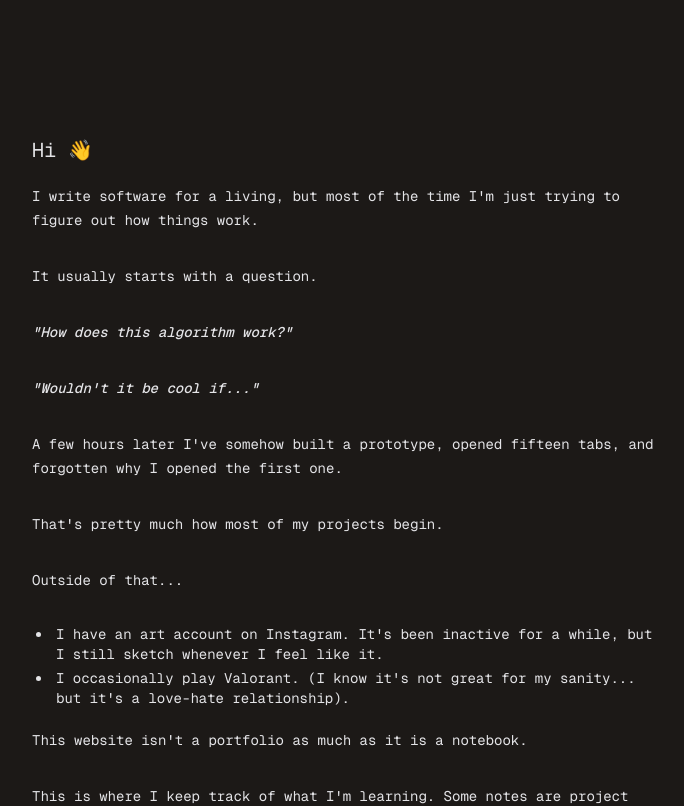
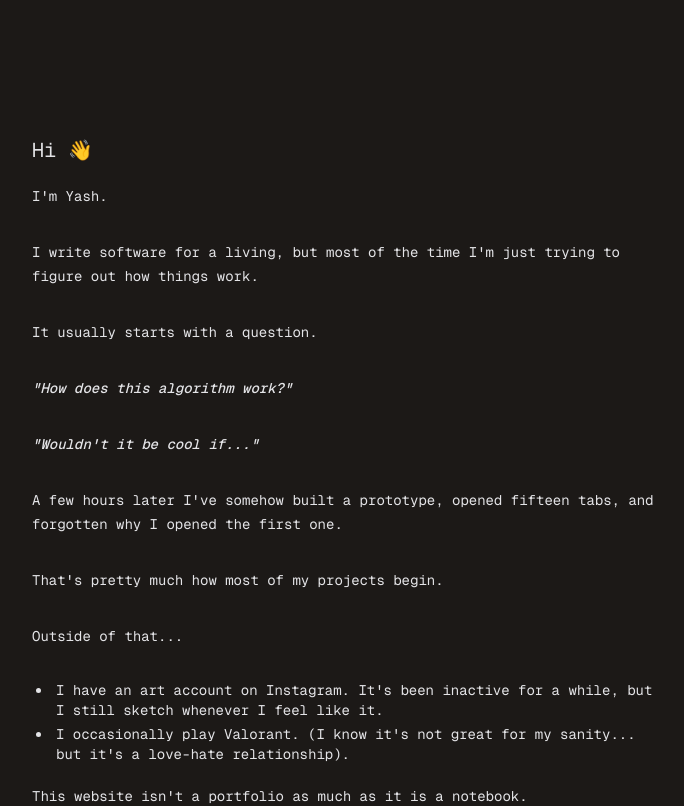
Before and after one commit to YashwantHabib/yash-habib, a Next.js app: page /me in a window 1280 px wide. Shown: the top 806 px of the page, without its empty margins (296-980 px from the left). Built offline with nearby package versions, Linux system fonts and the light colour scheme.

Commit message:
Update about mdx page.mdx

```diff
--- a/app/me/page.mdx
+++ b/app/me/page.mdx
@@ -1,6 +1,8 @@
 import MdxImage from "@/components/mdx/MdxImage";
 
 # Hi 👋
+
+I'm Yash.
 
 I write software for a living, but most of the time I'm just trying to figure out how things work.
 
```
